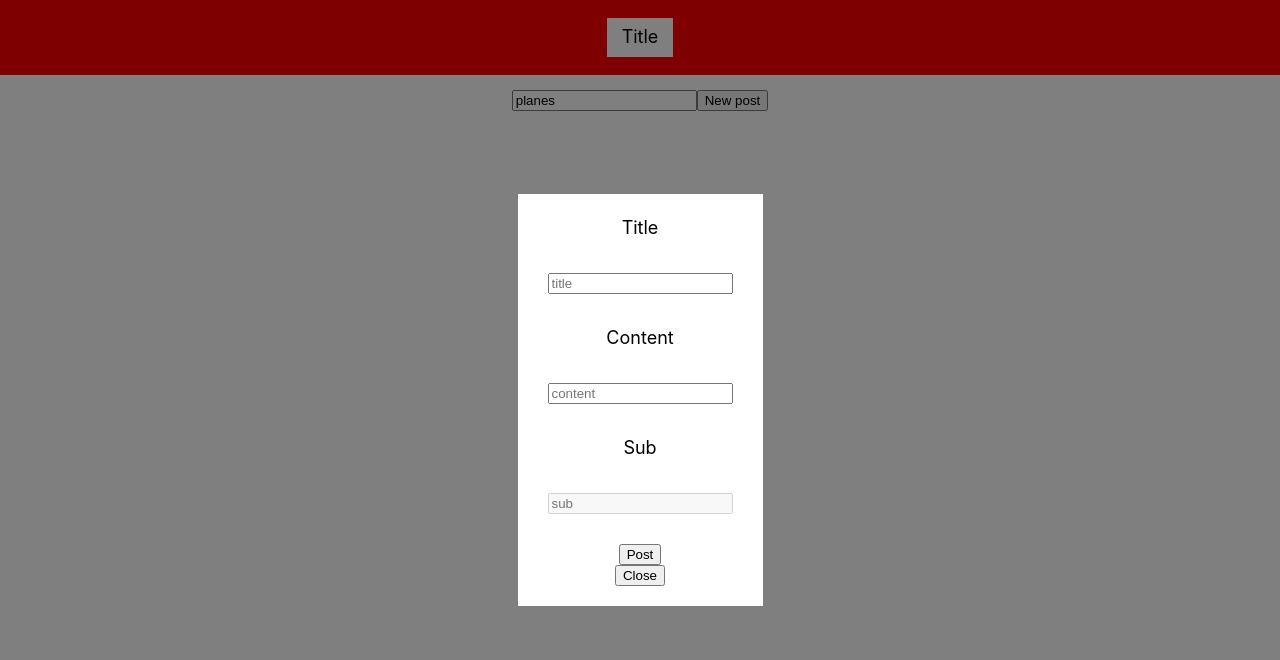
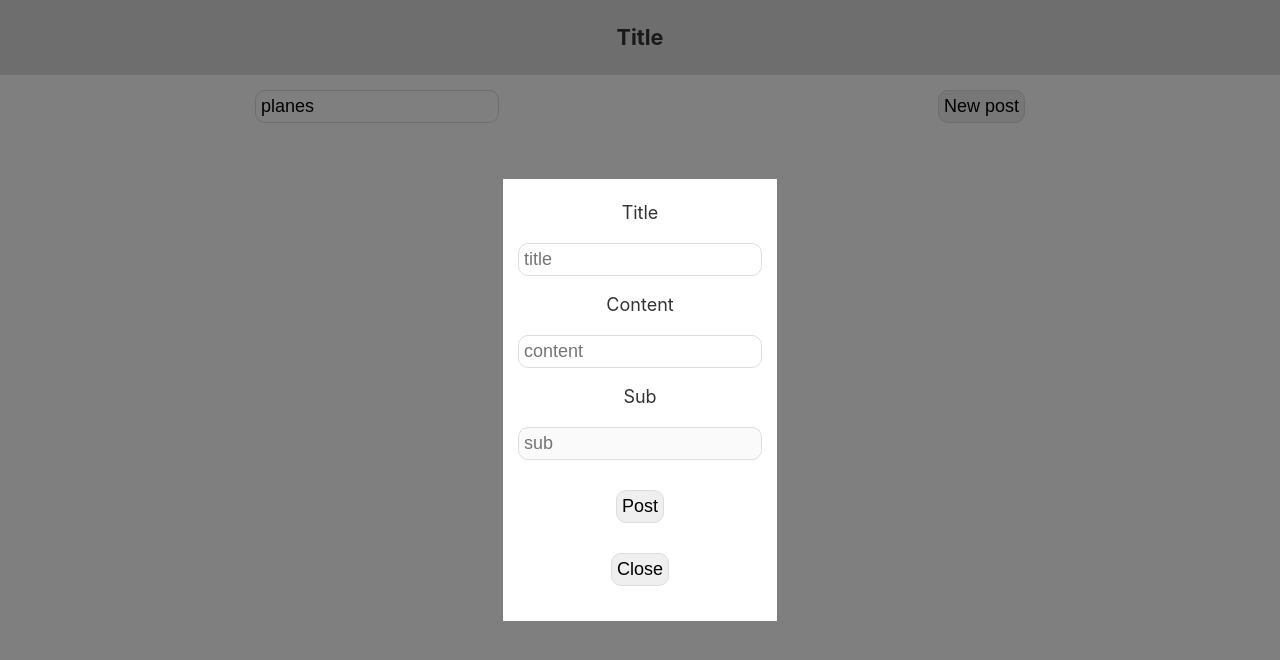
Before and after one commit to ilariiiiia/forum, a Next.js app: page / in a window 1280 px wide. Both pictures are taken after a click on the button "New post". Shown: the top 660 px of the page. Built offline with nearby package versions, Linux system fonts and the light colour scheme.

Commit message:
Improved CSS

```diff
--- a/pages/index.tsx
+++ b/pages/index.tsx
@@ -20,7 +20,7 @@ const Home: NextPage = () => {
 	const [posts, setPosts] = useState<PostData[]>([]);
 	const [hidden, setHidden] = useState(true);
 	const [subToSearch, setSubToSearch] = useState<string>("planes");
-	const [formData, setFormData] = useState({
+	const [formData, setFormData] = useState<FormData>({
 		title:"",
 		content:"",
 		sub:""
@@ -69,7 +69,7 @@ const Home: NextPage = () => {
 		<form className={inputStyles.newPostContainer} onSubmit={handleSubmit}>
 			<label>Title</label>
 			<input
-				className={inputStyles.newPostTitle}
+				className={inputStyles.newPostContent}
 				name="title"
 				onChange={handleInputChange}
 				type="text"
@@ -88,15 +88,15 @@ const Home: NextPage = () => {
 			<label>Sub</label>
 			<input
 				disabled={true}
-				className={inputStyles.newPostContent}
+				className={inputStyles.newPostContentDisabled}
 				name="sub"
 				onChange={handleInputChange}
 				type="text"
 				value={formData.sub}
 				placeholder="sub"
 			/>
-			<input type="submit" value="Post"></input>
-			<button onClick={hideNewPost}>Close</button>
+			<input className={indexStyles.searchBarInput} type="submit" value="Post"></input>
+			<button className={indexStyles.searchBarInput} onClick={hideNewPost}>Close</button>
 		</form>
 	</div>) }
 	<div className={indexStyles.header}>
@@ -104,9 +104,9 @@ const Home: NextPage = () => {
 		  Title
 		</div>
 	</div>
-	<div className={indexStyles.searchBar}>
-		<input type="text" placeholder="search for a sub..." name="sub" onChange={handleSubSearch} value={subToSearch}></input>
-		<button onClick={showNewPost}>New post</button>
+	<div className={indexStyles.searchBarWrapper}>
+		<input className={indexStyles.searchBarInput} type="text" placeholder="search for a sub..." name="sub" onChange={handleSubSearch} value={subToSearch}></input>
+		<button className={indexStyles.searchBarInput} onClick={showNewPost}>New post</button>
 	</div>
 
 	{posts.map((post, index) => (
--- a/styles/globals.css
+++ b/styles/globals.css
@@ -1,10 +1,17 @@
 @tailwind components;
 @tailwind utilities;
 
+:root {
+	--light: #FFF;
+	--dark: #333;
+	--maxBodyWidth: 800px;
+}
+
 html, body {
-	background-color: white;
+	background-color: var(--light);
+	color: var(--dark);
 	height: 100%;
-	max-width: 100vw;
+	max-width: 100%;
 	margin: 0;
 }
 
--- a/styles/header.module.css
+++ b/styles/header.module.css
@@ -1,7 +1,9 @@
 .header {
 	height: 75px;
 	width: 100%;
-	background-color: red;
+	background-color: #DDD;
+	font-weight: 700;
+	font-size: larger;
 	display: flex;
 	flex-direction: row;
 	flex-wrap: nowrap;
@@ -11,15 +13,30 @@
 
 .headerElement {
 	padding: 5px 15px;
-	background-color:  white;
+	background-color:  none;
 }
 
-.searchBar {
-	margin-top: 15px;
+.searchBarWrapper {
+	max-width: var(--maxBodyWidth);
+	margin-right: auto;
+	margin-left: auto;
 	display: flex;
 	align-items: center;
 	align-content: center;
-	justify-content: center;
+	justify-content: space-between;
+}
+
+.searchBarInput {
+	border: 1px solid #DDD;
+	margin: 15px;
+	padding: 5px;
+	font-size: large;
+	border-radius: 10px;
+}
+
+.searchBarInput:hover {
+	border: 3px solid #AAA;
+	margin: 13px;
 }
 
 .postWrapper {
@@ -28,8 +45,8 @@
 	margin-left: auto;
 	margin-top: 15px;
 	margin-bottom: 5px;
-	background: gray;
-	border: 2px solid lightgray;
+	background: #DDD;
+	border: 2px solid #BBB;
 	width: 100%;
 	padding: 15px;
 }
--- a/styles/inputStyles.module.css
+++ b/styles/inputStyles.module.css
@@ -24,5 +24,26 @@
 }
 
 .newPostContent {
-	margin: 30px;
+	border: 1px solid #DDD;
+	margin: 15px;
+	padding: 5px;
+	font-size: large;
+	border-radius: 10px;
 }
+
+.newPostContentDisabled {
+	border: 1px solid #DDD;
+	margin: 15px;
+	padding: 5px;
+	font-size: large;
+	border-radius: 10px;
+}
+
+.newPostContent:hover {
+	border: 3px solid #AAA;
+	margin: 13px;
+}
+
+.newPostContentDisabled:hover {
+	cursor: not-allowed;
+}
```
Also changed, not shown: data/posts.json (+102 -12 lines).
